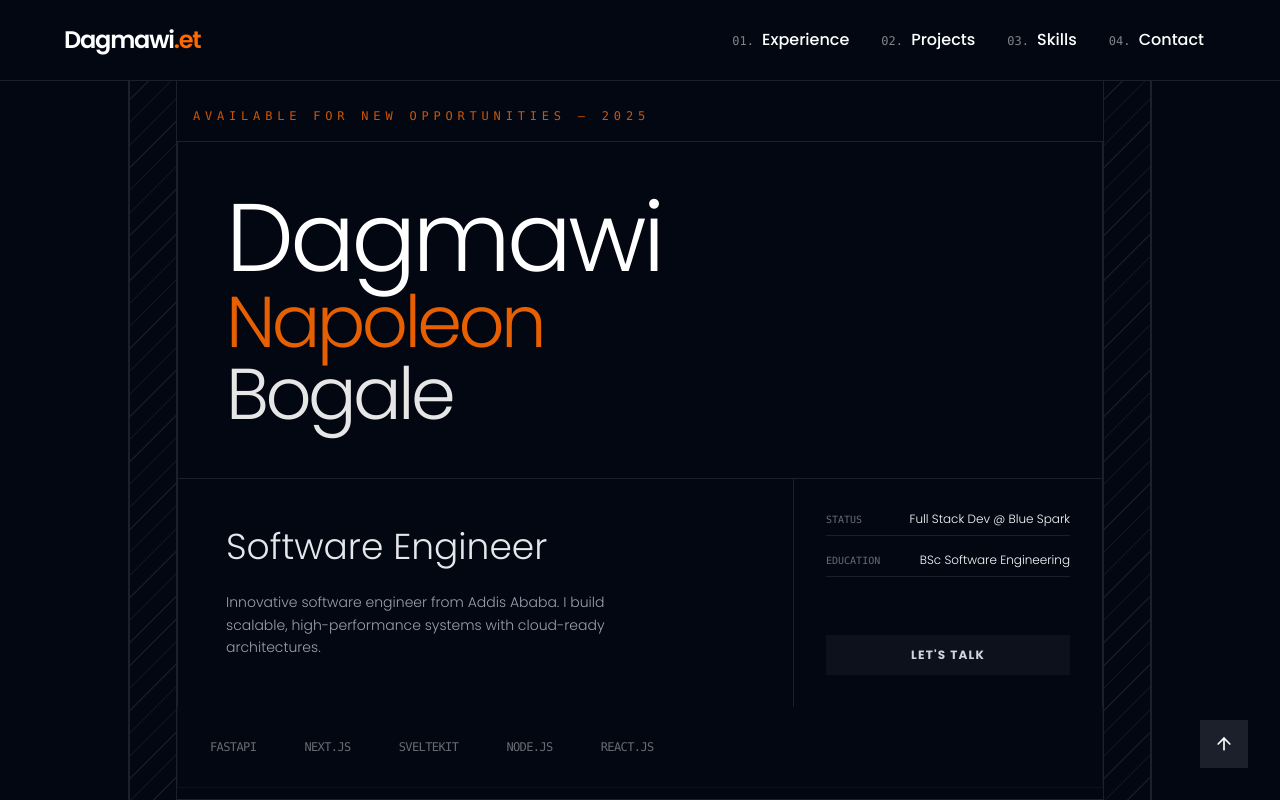
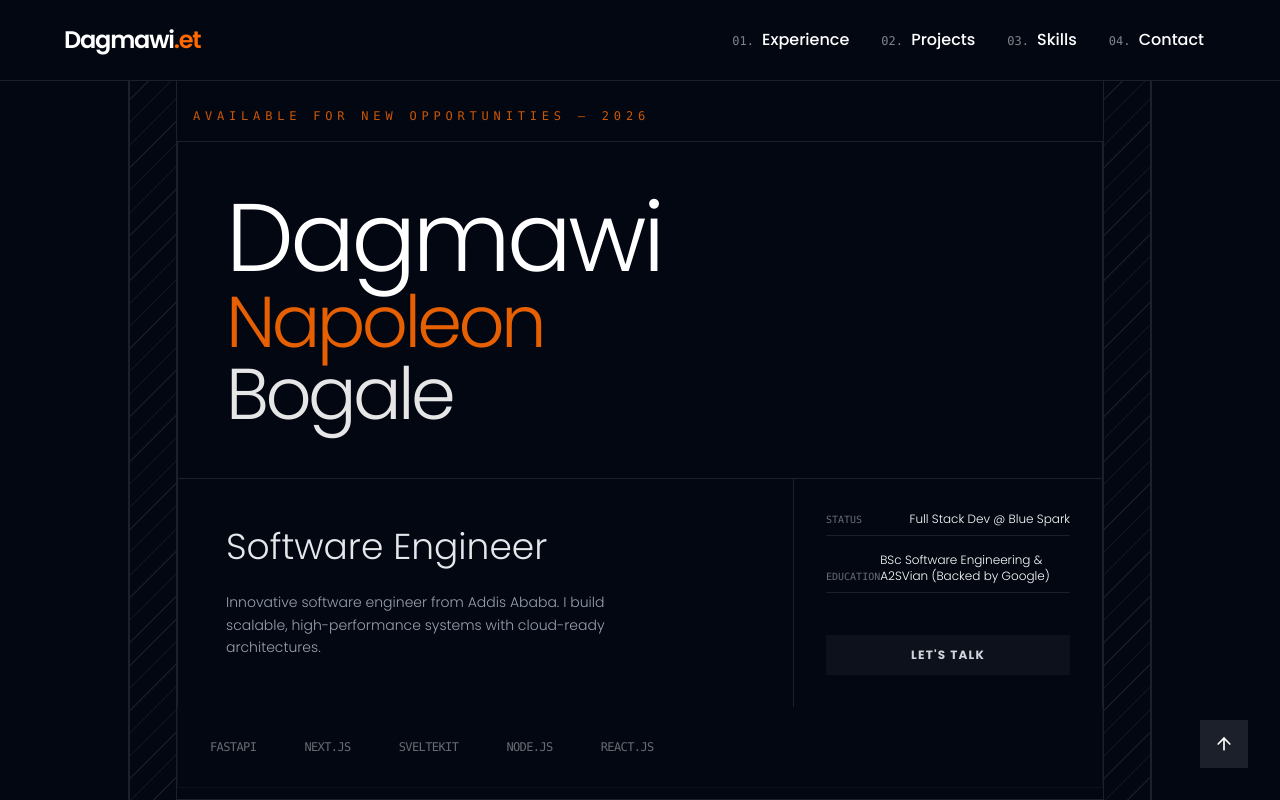
Before and after one commit to Dagin34/my-portfolio-v2, a SvelteKit app: page / in a window 1280 px wide. Shown: the top 800 px of the page. Built offline with nearby package versions, Linux system fonts and the light colour scheme.

Commit message:
added A2SV to portfolio

```diff
--- a/src/components/landing.svelte
+++ b/src/components/landing.svelte
@@ -6,7 +6,7 @@
 <section id="home" class="min-h-screen flex flex-col justify-center border-b border-border-color relative">
     <div class="pt-24 pb-4 pl-4">
         <p class="text-[12px] font-mono text-brand-primary uppercase tracking-[0.4em] opacity-80">
-            Available for new opportunities — 2025
+            Available for new opportunities — 2026
         </p>
     </div>
 
@@ -35,7 +35,7 @@
                     </div>
                     <div class="flex justify-between items-end border-b border-border-color pb-2">
                         <span class="text-[10px] font-mono opacity-40 uppercase">Education</span>
-                        <span class="text-xs font-light">BSc Software Engineering</span>
+                        <span class="text-xs font-light">BSc Software Engineering & A2SVian (Backed by Google)</span>
                     </div>
                 </div>
 
```
